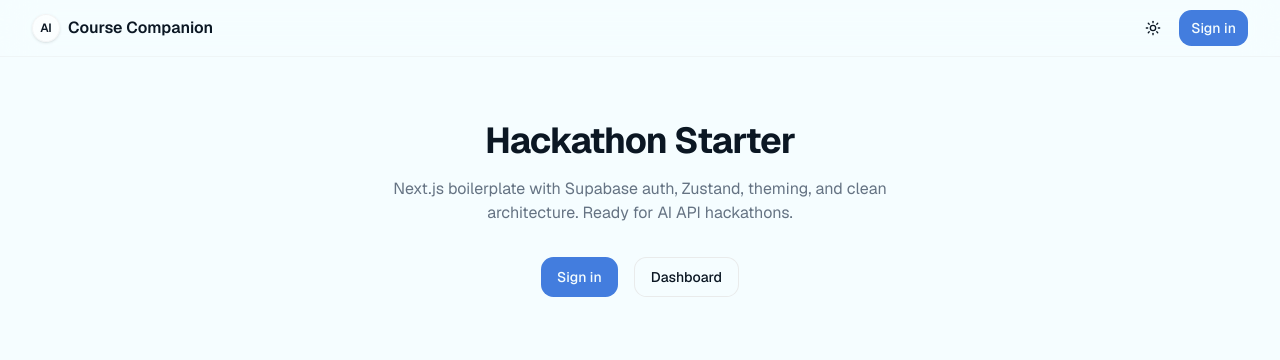
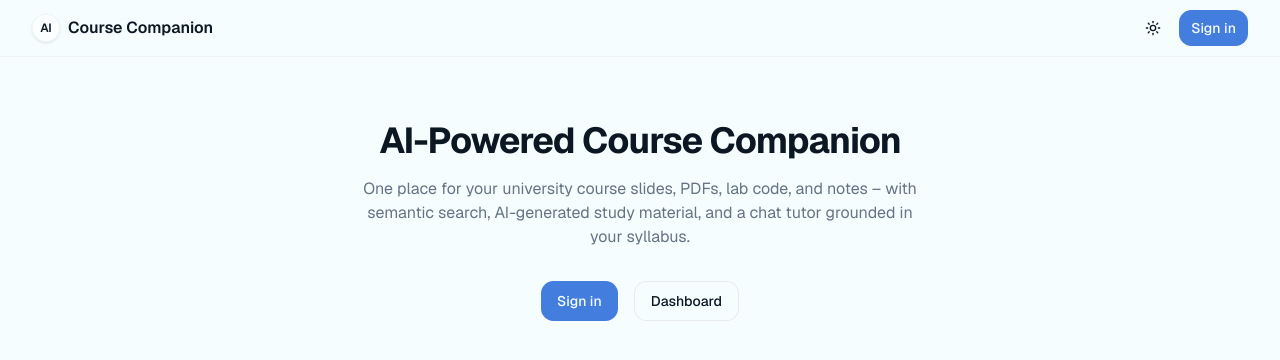
Before and after one commit to diptomistry/DuPomfret, a Next.js app in the folder front-end/: page / in a window 1280 px wide. Shown: the top 360 px of the page. Built offline with nearby package versions, Linux system fonts and the light colour scheme; no server answers.

Commit message:
fix front page:

```diff
--- a/front-end/app/auth/login/page.tsx
+++ b/front-end/app/auth/login/page.tsx
@@ -41,10 +41,16 @@ export default async function LoginPage({
                 <ArrowLeft className="size-4" data-slot="icon" />
               </Link>
             </Button>
-            <CardTitle className="text-xl">Sign in</CardTitle>
+            <CardTitle className="text-xl">
+              Sign in to your course workspace
+            </CardTitle>
           </div>
         </CardHeader>
         <CardContent>
+          <p className="mb-4 text-sm text-muted-foreground">
+            Access AI-augmented Theory and Lab materials, semantic search, and a
+            conversational tutor tailored to your enrolled course.
+          </p>
           {error ? (
             <p className="mb-4 text-sm text-destructive" role="alert">
               {error}
--- a/front-end/app/page.tsx
+++ b/front-end/app/page.tsx
@@ -20,11 +20,12 @@ export default async function HomePage() {
       <main className="container flex flex-col items-center justify-center gap-8 px-4 py-16 sm:px-6">
         <div className="max-w-xl space-y-4 text-center">
           <h1 className="text-3xl font-bold tracking-tight sm:text-4xl">
-            Hackathon Starter
+            AI-Powered Course Companion
           </h1>
           <p className="text-muted-foreground">
-            Next.js boilerplate with Supabase auth, Zustand, theming, and clean
-            architecture. Ready for AI API hackathons.
+            One place for your university course slides, PDFs, lab code, and notes –
+            with semantic search, AI-generated study material, and a chat tutor
+            grounded in your syllabus.
           </p>
         </div>
         <div className="flex flex-wrap items-center justify-center gap-4">
```
